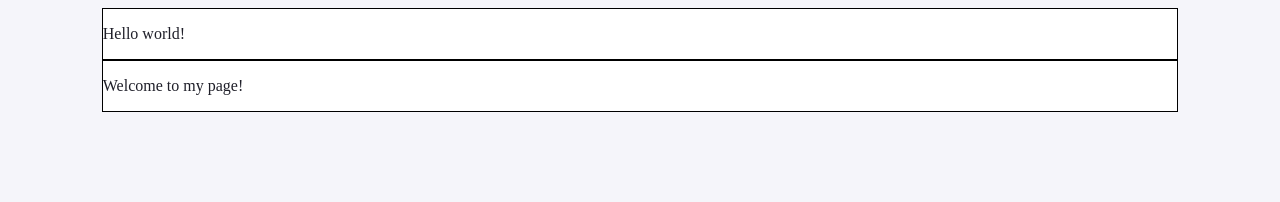
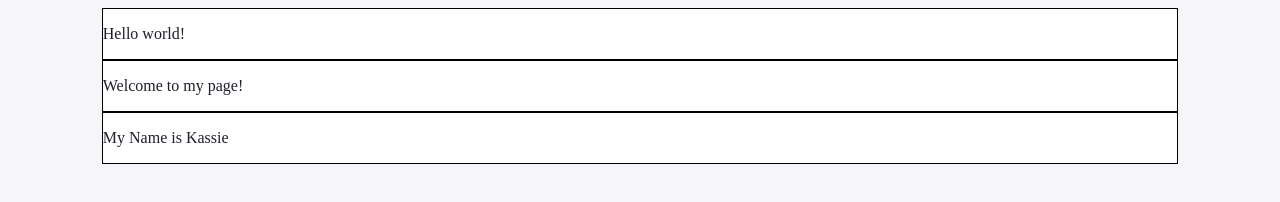
Before and after one commit to kassiepietsch/klpietsch-hw6, a plain HTML site: page index.html in a window 1280 px wide. Drawn offline with Linux system fonts and the light colour scheme.

Commit message:
"aboutme" name container added to webpage

```diff
--- a/index.html
+++ b/index.html
@@ -14,5 +14,9 @@
         <div class="container">
             <p>Welcome to my page!</p>
         </div>
+        <body>
+            <div class="container">
+                <p>My Name is Kassie</p>
+            </div>
     </body>
 </html>
```
Also changed, not shown: 1 other file.
